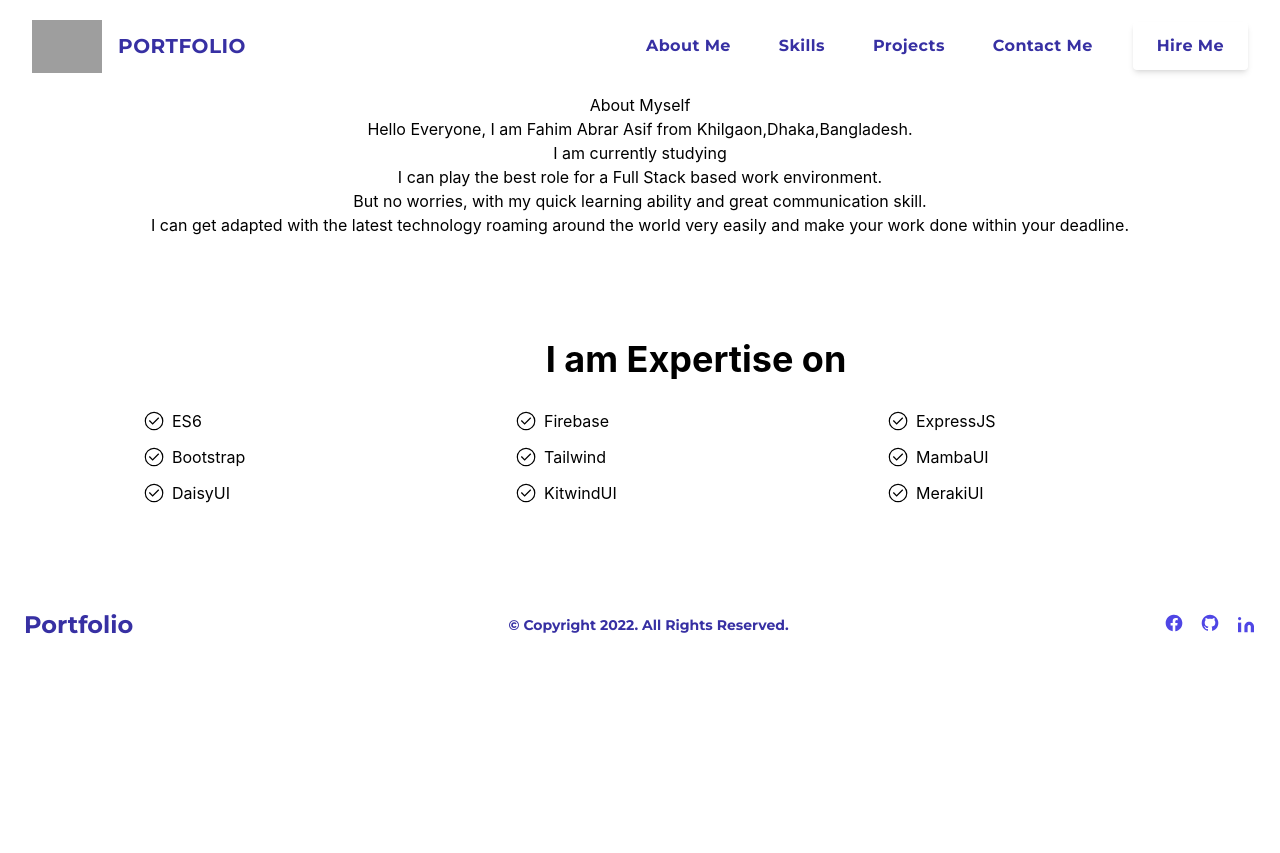
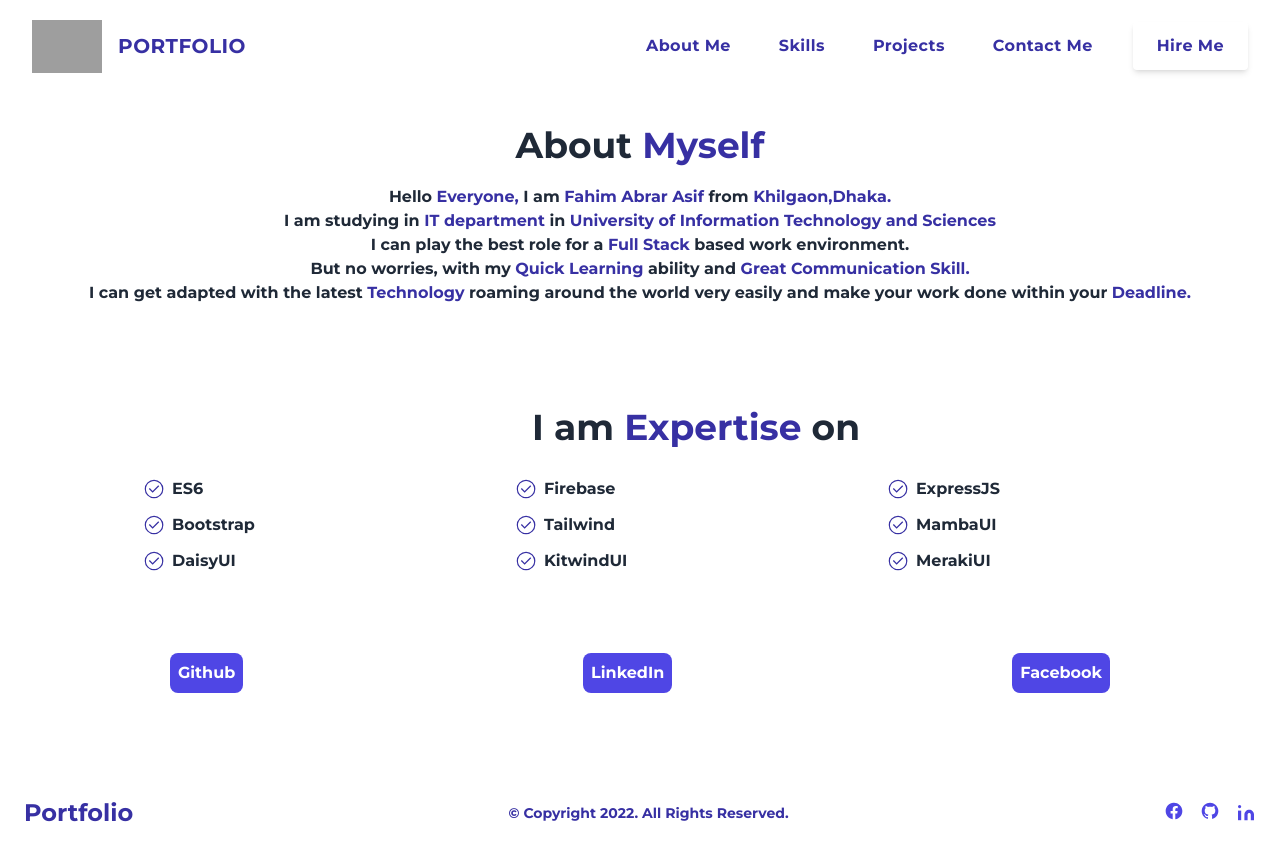
Before and after one commit to abrarasif11/my-portfolio, a React (Create React App) app: page /aboutMe in a window 1280 px wide. Before the commit the page ends 800 px from the top, so only its background shows below. Built offline with nearby package versions, Linux system fonts and the light colour scheme; grey boxes are pictures that could not be loaded.

Commit message:
skill-added

```diff
--- a/package.json
+++ b/package.json
@@ -6,6 +6,7 @@
     "@testing-library/jest-dom": "^5.16.5",
     "@testing-library/react": "^13.4.0",
     "@testing-library/user-event": "^13.5.0",
+    "daisyui": "^2.43.0",
     "react": "^18.2.0",
     "react-dom": "^18.2.0",
     "react-router-dom": "^6.4.5",
--- a/src/component/AboutMe/AboutMe.js
+++ b/src/component/AboutMe/AboutMe.js
@@ -2,20 +2,20 @@ import React from 'react';
 
 const AboutMe = () => {
 	return (
-        <div>
-            <p className='text-center'>About Myself</p>
-            <p>Hello Everyone, I am Fahim Abrar Asif from Khilgaon,Dhaka,Bangladesh.</p>
-            <p>I am currently studying </p>
-            <p>I can play the best role for a Full Stack based work environment.</p>
-            <p> But no worries, with my quick learning ability and great communication skill.</p>
-            <p>I can get adapted with the latest technology roaming around the world very easily and make your work done within your deadline.</p>
+		<div className='font-montserrat'>
+			<p className='text-4xl mt-8 text-center'>About<span className='text-indigo-800'> Myself</span></p>
+			<p className='mt-5'>Hello <span className='text-indigo-800'>Everyone,</span>  I am <span className='text-indigo-800'> Fahim Abrar Asif </span> from <span className='text-indigo-800'>Khilgaon,Dhaka.</span> </p>
+			<p>I am studying in <span className='text-indigo-800'>IT department </span>in <span className='text-indigo-800'> University of Information Technology and Sciences</span></p>
+			<p>I can play the best role for a <span className='text-indigo-800'> Full Stack</span> based work environment.</p>
+			<p> But no worries, with my <span className='text-indigo-800'> Quick Learning</span> ability and <span className='text-indigo-800'> Great Communication Skill.</span></p>
+			<p>I can get adapted with the latest <span className='text-indigo-800'> Technology</span> roaming around the world very easily and make your work done within your <span className='text-indigo-800'> Deadline.</span></p>
 			<br />
-            <div className="px-4 py-16 ml-28 mx-auto sm:max-w-xl md:max-w-full lg:max-w-screen-xl md:px-24 lg:px-8 lg:py-20 dark:bg-gray-800 dark:text-gray-100">
-	<h2 className="mb-8 text-4xl font-bold leading-none text-center">I am Expertise on </h2>
+			<div className="px-4 py-16 ml-28 mx-auto sm:max-w-xl md:max-w-full lg:max-w-screen-xl md:px-24 lg:px-8 lg:py-20 ">
+				<h2 className="mb-8 text-4xl font-bold leading-none text-center">I am <span className='text-indigo-800'> Expertise</span> on </h2>
 				<ul className="grid gap-3 md:grid-cols-2 lg:grid-cols-3">
 
 					<li className="flex items-center space-x-2">
-			<svg xmlns="http://www.w3.org/2000/svg" viewBox="0 0 512 512" className="w-5 h-5 fill-current dark:text-violet-400">
+						<svg xmlns="http://www.w3.org/2000/svg" viewBox="0 0 512 512" className="w-5 h-5 fill-current text-indigo-800">
 							<path d="M426.072,86.928A238.75,238.75,0,0,0,88.428,424.572,238.75,238.75,0,0,0,426.072,86.928ZM257.25,462.5c-114,0-206.75-92.748-206.75-206.75S143.248,49,257.25,49,464,141.748,464,255.75,371.252,462.5,257.25,462.5Z"></path>
 							<polygon points="221.27 305.808 147.857 232.396 125.23 255.023 221.27 351.063 388.77 183.564 366.142 160.937 221.27 305.808"></polygon>
 						</svg>
@@ -23,7 +23,7 @@ const AboutMe = () => {
 					</li>
 
 					<li className="flex items-center space-x-2">
-			<svg xmlns="http://www.w3.org/2000/svg" viewBox="0 0 512 512" className="w-5 h-5 fill-current dark:text-violet-400">
+						<svg xmlns="http://www.w3.org/2000/svg" viewBox="0 0 512 512" className="w-5 h-5 fill-current text-indigo-800">
 							<path d="M426.072,86.928A238.75,238.75,0,0,0,88.428,424.572,238.75,238.75,0,0,0,426.072,86.928ZM257.25,462.5c-114,0-206.75-92.748-206.75-206.75S143.248,49,257.25,49,464,141.748,464,255.75,371.252,462.5,257.25,462.5Z"></path>
 							<polygon points="221.27 305.808 147.857 232.396 125.23 255.023 221.27 351.063 388.77 183.564 366.142 160.937 221.27 305.808"></polygon>
 						</svg>
@@ -32,49 +32,53 @@ const AboutMe = () => {
 
 
 					<li className="flex items-center space-x-2">
-			<svg xmlns="http://www.w3.org/2000/svg" viewBox="0 0 512 512" className="w-5 h-5 fill-current dark:text-violet-400">
+						<svg xmlns="http://www.w3.org/2000/svg" viewBox="0 0 512 512" className="w-5 h-5 fill-current text-indigo-800">
 							<path d="M426.072,86.928A238.75,238.75,0,0,0,88.428,424.572,238.75,238.75,0,0,0,426.072,86.928ZM257.25,462.5c-114,0-206.75-92.748-206.75-206.75S143.248,49,257.25,49,464,141.748,464,255.75,371.252,462.5,257.25,462.5Z"></path>
 							<polygon points="221.27 305.808 147.857 232.396 125.23 255.023 221.27 351.063 388.77 183.564 366.142 160.937 221.27 305.808"></polygon>
 						</svg>
 						<span>ExpressJS</span>
 					</li>
 					<li className="flex items-center space-x-2">
-			<svg xmlns="http://www.w3.org/2000/svg" viewBox="0 0 512 512" className="w-5 h-5 fill-current dark:text-violet-400">
+						<svg xmlns="http://www.w3.org/2000/svg" viewBox="0 0 512 512" className="w-5 h-5 fill-current text-indigo-800
+text-indigo-800
+text-indigo-800">
 							<path d="M426.072,86.928A238.75,238.75,0,0,0,88.428,424.572,238.75,238.75,0,0,0,426.072,86.928ZM257.25,462.5c-114,0-206.75-92.748-206.75-206.75S143.248,49,257.25,49,464,141.748,464,255.75,371.252,462.5,257.25,462.5Z"></path>
 							<polygon points="221.27 305.808 147.857 232.396 125.23 255.023 221.27 351.063 388.77 183.564 366.142 160.937 221.27 305.808"></polygon>
 						</svg>
 						<span>Bootstrap</span>
 					</li>
 					<li className="flex items-center space-x-2">
-			<svg xmlns="http://www.w3.org/2000/svg" viewBox="0 0 512 512" className="w-5 h-5 fill-current dark:text-violet-400">
+						<svg xmlns="http://www.w3.org/2000/svg" viewBox="0 0 512 512" className="w-5 h-5 fill-current text-indigo-800
+text-indigo-800
+text-indigo-800">
 							<path d="M426.072,86.928A238.75,238.75,0,0,0,88.428,424.572,238.75,238.75,0,0,0,426.072,86.928ZM257.25,462.5c-114,0-206.75-92.748-206.75-206.75S143.248,49,257.25,49,464,141.748,464,255.75,371.252,462.5,257.25,462.5Z"></path>
 							<polygon points="221.27 305.808 147.857 232.396 125.23 255.023 221.27 351.063 388.77 183.564 366.142 160.937 221.27 305.808"></polygon>
 						</svg>
 						<span>Tailwind</span>
 					</li>
 					<li className="flex items-center space-x-2">
-			<svg xmlns="http://www.w3.org/2000/svg" viewBox="0 0 512 512" className="w-5 h-5 fill-current dark:text-violet-400">
+						<svg xmlns="http://www.w3.org/2000/svg" viewBox="0 0 512 512" className="w-5 h-5 fill-current text-indigo-800">
 							<path d="M426.072,86.928A238.75,238.75,0,0,0,88.428,424.572,238.75,238.75,0,0,0,426.072,86.928ZM257.25,462.5c-114,0-206.75-92.748-206.75-206.75S143.248,49,257.25,49,464,141.748,464,255.75,371.252,462.5,257.25,462.5Z"></path>
 							<polygon points="221.27 305.808 147.857 232.396 125.23 255.023 221.27 351.063 388.77 183.564 366.142 160.937 221.27 305.808"></polygon>
 						</svg>
 						<span>MambaUI</span>
 					</li>
 					<li className="flex items-center space-x-2">
-			<svg xmlns="http://www.w3.org/2000/svg" viewBox="0 0 512 512" className="w-5 h-5 fill-current dark:text-violet-400">
+						<svg xmlns="http://www.w3.org/2000/svg" viewBox="0 0 512 512" className="w-5 h-5 fill-current text-indigo-800">
 							<path d="M426.072,86.928A238.75,238.75,0,0,0,88.428,424.572,238.75,238.75,0,0,0,426.072,86.928ZM257.25,462.5c-114,0-206.75-92.748-206.75-206.75S143.248,49,257.25,49,464,141.748,464,255.75,371.252,462.5,257.25,462.5Z"></path>
 							<polygon points="221.27 305.808 147.857 232.396 125.23 255.023 221.27 351.063 388.77 183.564 366.142 160.937 221.27 305.808"></polygon>
 						</svg>
 						<span>DaisyUI</span>
 					</li>
 					<li className="flex items-center space-x-2">
-			<svg xmlns="http://www.w3.org/2000/svg" viewBox="0 0 512 512" className="w-5 h-5 fill-current dark:text-violet-400">
+						<svg xmlns="http://www.w3.org/2000/svg" viewBox="0 0 512 512" className="w-5 h-5 fill-current text-indigo-800">
 							<path d="M426.072,86.928A238.75,238.75,0,0,0,88.428,424.572,238.75,238.75,0,0,0,426.072,86.928ZM257.25,462.5c-114,0-206.75-92.748-206.75-206.75S143.248,49,257.25,49,464,141.748,464,255.75,371.252,462.5,257.25,462.5Z"></path>
 							<polygon points="221.27 305.808 147.857 232.396 125.23 255.023 221.27 351.063 388.77 183.564 366.142 160.937 221.27 305.808"></polygon>
 						</svg>
 						<span>KitwindUI</span>
 					</li>
 					<li className="flex items-center space-x-2">
-			<svg xmlns="http://www.w3.org/2000/svg" viewBox="0 0 512 512" className="w-5 h-5 fill-current dark:text-violet-400">
+						<svg xmlns="http://www.w3.org/2000/svg" viewBox="0 0 512 512" className="w-5 h-5 fill-current text-indigo-800">
 							<path d="M426.072,86.928A238.75,238.75,0,0,0,88.428,424.572,238.75,238.75,0,0,0,426.072,86.928ZM257.25,462.5c-114,0-206.75-92.748-206.75-206.75S143.248,49,257.25,49,464,141.748,464,255.75,371.252,462.5,257.25,462.5Z"></path>
 							<polygon points="221.27 305.808 147.857 232.396 125.23 255.023 221.27 351.063 388.77 183.564 366.142 160.937 221.27 305.808"></polygon>
 						</svg>
@@ -82,6 +86,11 @@ const AboutMe = () => {
 					</li>
 				</ul>
 			</div>
+			<div className='flex justify-around text-white mb-20 '>
+				<a target='_blank' className='bg-indigo-600 px-2 py-2 rounded-lg' href="https://github.com/abrarasif11">Github</a>
+                 <a target='_blank' className='bg-indigo-600 px-2 py-2 rounded-lg' href="https://www.linkedin.com/in/fahim-abrar-asif-2601a6244/">LinkedIn</a>
+                 <a target='_blank' className='bg-indigo-600 px-2 py-2 rounded-lg' href="https://www.facebook.com/profile.php?id=100033935625002">Facebook</a>
+			</div>
 		</div>
 	);
 };
--- a/src/component/Home/Home/Banner/ProfileBanner/ProfileBanner.js
+++ b/src/component/Home/Home/Banner/ProfileBanner/ProfileBanner.js
@@ -5,7 +5,7 @@ const ProfileBanner = () => {
         <div>
             <img className='w-full' src={profile} alt="" />
             <div className=' mt-10 font-montserrat mb-20'>
-                <a href="https://drive.google.com/file/d/16Bx0B_Ac10n-6jCWIJrozbt_e3MfjEPn/view?usp=sharing"><button className=' text-white px-2 py-2 rounded-lg font-me bg-indigo-800'>Download Resume</button></a>
+                <a target='_blank' href="https://drive.google.com/file/d/16Bx0B_Ac10n-6jCWIJrozbt_e3MfjEPn/view?usp=sharing"><button className=' text-white px-2 py-2 rounded-lg font-me bg-indigo-600'>Download Resume</button></a>
             </div>
         </div>
     );
--- a/src/component/Skill/Skill.js
+++ b/src/component/Skill/Skill.js
@@ -1,9 +1,27 @@
-import React from 'react';
+import React, { useEffect, useState } from 'react';
+import Skills from './Skills';
+
 
 const Skill = () => {
+    const [skills, setSkills] = useState()
+
+    useEffect(() =>{
+        fetch(skills.json)
+        .then(res => res.json())
+        .then(data => setSkills(data))
+    },[])
+
     return (
         <div>
-
+            <h3 className='text-4xl mt-10 font-montserrat font-bold'>My <span className='text-indigo-600'> SkillSet</span></h3>
+            <section className='grid grid-cols-3 gap-3'>
+              {
+                skills.map(skill => <Skills
+                key={skill.id}
+                skill={skill}
+                ></Skills>)
+              }
+            </section>
         </div>
     );
 };
--- /dev/null
+++ b/src/component/Skill/Skills.js
@@ -0,0 +1,14 @@
+import React from 'react';
+
+const Skills = ({skill}) => {
+
+    return (
+        <div className="avatar">
+            <div className="w-24 rounded-xl">
+                <img src={skill.img} alt=''  />
+            </div>
+        </div>
+    );
+};
+
+export default Skills;
--- a/tailwind.config.js
+++ b/tailwind.config.js
@@ -10,5 +10,5 @@ module.exports = {
       montserrat : ["Montserrat", "sans-serif"]
     }
   },
-  plugins: [],
+  plugins: [require("daisyui")],
 }
```
Also changed, not shown: public/skills.json (added, +25 -0 lines), 1 other file (tests, documents, lock files or other folders). Lines whose indentation alone changed are shown as unchanged.
